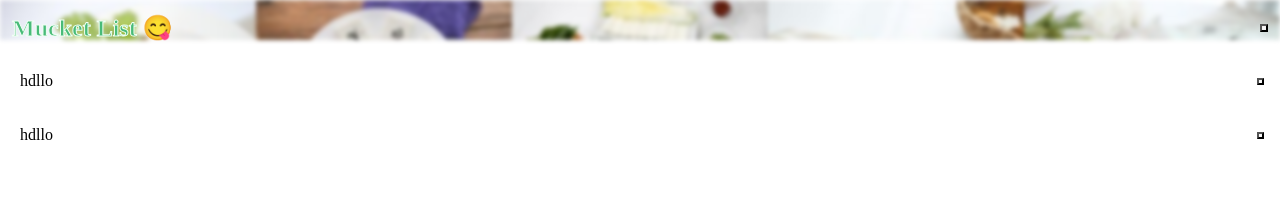
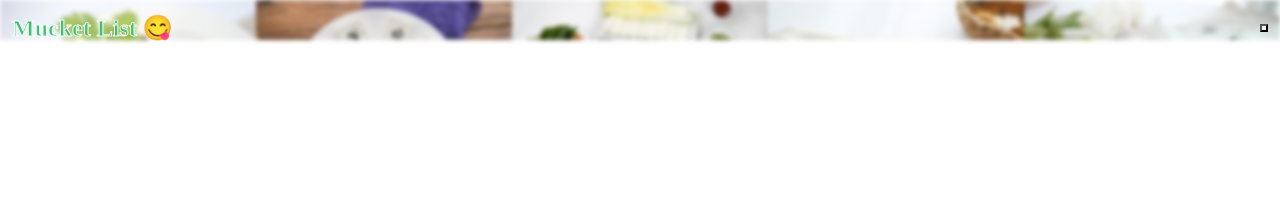
Before and after one commit to jinkook0126/mucket-list-example, a Next.js app: page / in a window 1280 px wide. Shown: the top 210 px of the page. Built offline with nearby package versions, Linux system fonts and the light colour scheme.

Commit message:
feat: zustand 적용

```diff
--- a/package.json
+++ b/package.json
@@ -14,10 +14,12 @@
     "@chakra-ui/react": "^2.8.2",
     "@emotion/react": "^11.11.4",
     "@emotion/styled": "^11.11.5",
+    "dayjs": "^1.11.11",
     "framer-motion": "^11.2.13",
     "next": "14.2.4",
     "react": "^18",
-    "react-dom": "^18"
+    "react-dom": "^18",
+    "zustand": "^4.5.4"
   },
   "devDependencies": {
     "@types/node": "^20",
--- a/src/app/_component/ListCard.tsx
+++ b/src/app/_component/ListCard.tsx
@@ -9,9 +9,24 @@ import {
 } from "@chakra-ui/react";
 import { DeleteIcon, CalendarIcon } from "@chakra-ui/icons";
 import { useState } from "react";
+import dayjs from "dayjs";
+import { FoodItem } from "@/types/mucket";
+import useFoodStore from "@/store/useCardStore";
 
-const ListCard = () => {
-  const [checked, setChecked] = useState<boolean>(false);
+const ListCard = (params: FoodItem) => {
+  const [checked, setChecked] = useState<boolean>(params.done);
+  const { remove, update } = useFoodStore();
+  console.log(params);
+
+  const onDelete = () => {
+    remove(params.idx);
+  };
+
+  const onChange = () => {
+    update(params.idx, !checked);
+    setChecked(!checked);
+  };
+
   return (
     <Card variant="elevated">
       <CardBody>
@@ -21,26 +36,27 @@ const ListCard = () => {
               size={"lg"}
               colorScheme="green"
               isChecked={checked}
-              onChange={() => setChecked(!checked)}
+              onChange={onChange}
             />
             <Box ml={4}>
               <Text
                 textDecorationLine={checked ? "line-through" : "none"}
                 color={checked ? "gray.300" : "black"}
               >
-                hdllo
+                {params.contents}
               </Text>
               {checked && (
                 <Flex align={"center"}>
                   <CalendarIcon boxSize={3} color={"green.300"} />
                   <Text ml={2} fontSize={12} color={"green.300"}>
-                    2024.01.01
+                    {dayjs(params.date).format("YYYY-MM-DD")}
                   </Text>
                 </Flex>
               )}
             </Box>
           </Flex>
           <IconButton
+            onClick={onDelete}
             colorScheme={"red"}
             aria-label="remove button"
             size="xs"
--- a/src/app/_component/ListContainer.tsx
+++ b/src/app/_component/ListContainer.tsx
@@ -1,11 +1,14 @@
 "use client";
 import { Stack } from "@chakra-ui/react";
 import ListCard from "./ListCard";
+import useFoodStore from "@/store/useCardStore";
 const ListContainer = () => {
+  const { muckets } = useFoodStore();
   return (
     <Stack p={8} h="100vh" bg={"gray.200"} spacing={4}>
-      <ListCard />
-      <ListCard />
+      {muckets.map((item) => (
+        <ListCard key={item.idx} {...item} />
+      ))}
     </Stack>
   );
 };
--- a/src/app/_component/RegisterModal.tsx
+++ b/src/app/_component/RegisterModal.tsx
@@ -1,4 +1,5 @@
 "use client";
+import useFoodStore from "@/store/useCardStore";
 import {
   Modal,
   ModalOverlay,
@@ -9,14 +10,24 @@ import {
   ModalCloseButton,
   Button,
   Input,
+  useToast,
 } from "@chakra-ui/react";
-import { useEffect, useRef } from "react";
+import {
+  ChangeEventHandler,
+  HTMLInputTypeAttribute,
+  useEffect,
+  useRef,
+  useState,
+} from "react";
 
 type TDisclosure = {
   isOpen: boolean;
   onClose: () => void;
 };
 const RegisterModal = ({ isOpen, onClose }: TDisclosure) => {
+  const { register } = useFoodStore();
+  const toast = useToast();
+  const [mucket, setMucket] = useState<string>("");
   const input = useRef<HTMLInputElement>(null);
   useEffect(() => {
     if (isOpen) {
@@ -27,6 +38,26 @@ const RegisterModal = ({ isOpen, onClose }: TDisclosure) => {
       }, 100);
     }
   }, [isOpen]);
+  const onRegister = () => {
+    if (mucket === "") {
+      toast({
+        title: "저장 실패",
+        description: "빈 값을 저장할 수 없습니다.",
+        status: "error",
+        duration: 3000,
+        isClosable: true,
+        position: "top",
+      });
+      return;
+    }
+    register(mucket);
+    onClose();
+    setMucket("");
+  };
+  const onChangeInput: ChangeEventHandler<HTMLInputElement> = (e) => {
+    setMucket(e.target.value);
+  };
+
   return (
     <Modal isOpen={isOpen} onClose={onClose}>
       <ModalOverlay />
@@ -34,14 +65,22 @@ const RegisterModal = ({ isOpen, onClose }: TDisclosure) => {
         <ModalHeader>먹킷 추가</ModalHeader>
         <ModalCloseButton />
         <ModalBody>
-          <Input placeholder="기가막힌 안주" variant={"filled"} ref={input} />
+          <Input
+            placeholder="기가막힌 안주"
+            variant={"filled"}
+            value={mucket}
+            ref={input}
+            onChange={onChangeInput}
+          />
         </ModalBody>
 
         <ModalFooter>
           <Button variant={"ghost"} colorScheme="red" mr={3} onClick={onClose}>
             취소
           </Button>
-          <Button colorScheme="green">등록</Button>
+          <Button colorScheme="green" onClick={onRegister}>
+            등록
+          </Button>
         </ModalFooter>
       </ModalContent>
     </Modal>
--- /dev/null
+++ b/src/store/useCardStore.ts
@@ -0,0 +1,42 @@
+import { FoodItem } from "@/types/mucket";
+import { create } from "zustand";
+
+type Store = {
+  cursor: number;
+  muckets: FoodItem[];
+  register: (mucket: string) => void;
+  remove: (idx: number) => void;
+  update: (idx: number, state: boolean) => void;
+};
+
+const useFoodStore = create<Store>()((set) => ({
+  muckets: [],
+  cursor: 0,
+  register: (mucket) =>
+    set((state) => ({
+      cursor: state.cursor + 1,
+      muckets: [
+        ...state.muckets,
+        {
+          contents: mucket,
+          done: false,
+          idx: state.cursor,
+        },
+      ],
+    })),
+  remove: (idx) =>
+    set((state) => ({
+      muckets: state.muckets.filter((item) => item.idx !== idx),
+    })),
+  update: (idx, stat) =>
+    set((state) => ({
+      muckets: state.muckets.map((item) => {
+        if (item.idx === idx) {
+          return { ...item, done: stat, ...(stat && { date: new Date() }) };
+        }
+        return item;
+      }),
+    })),
+}));
+
+export default useFoodStore;
--- /dev/null
+++ b/src/types/mucket.ts
@@ -0,0 +1,6 @@
+export type FoodItem = {
+  idx: number;
+  contents: string;
+  done: boolean;
+  date?: Date;
+};
```
Also changed, not shown: 1 other file (tests, documents, lock files or other folders).
